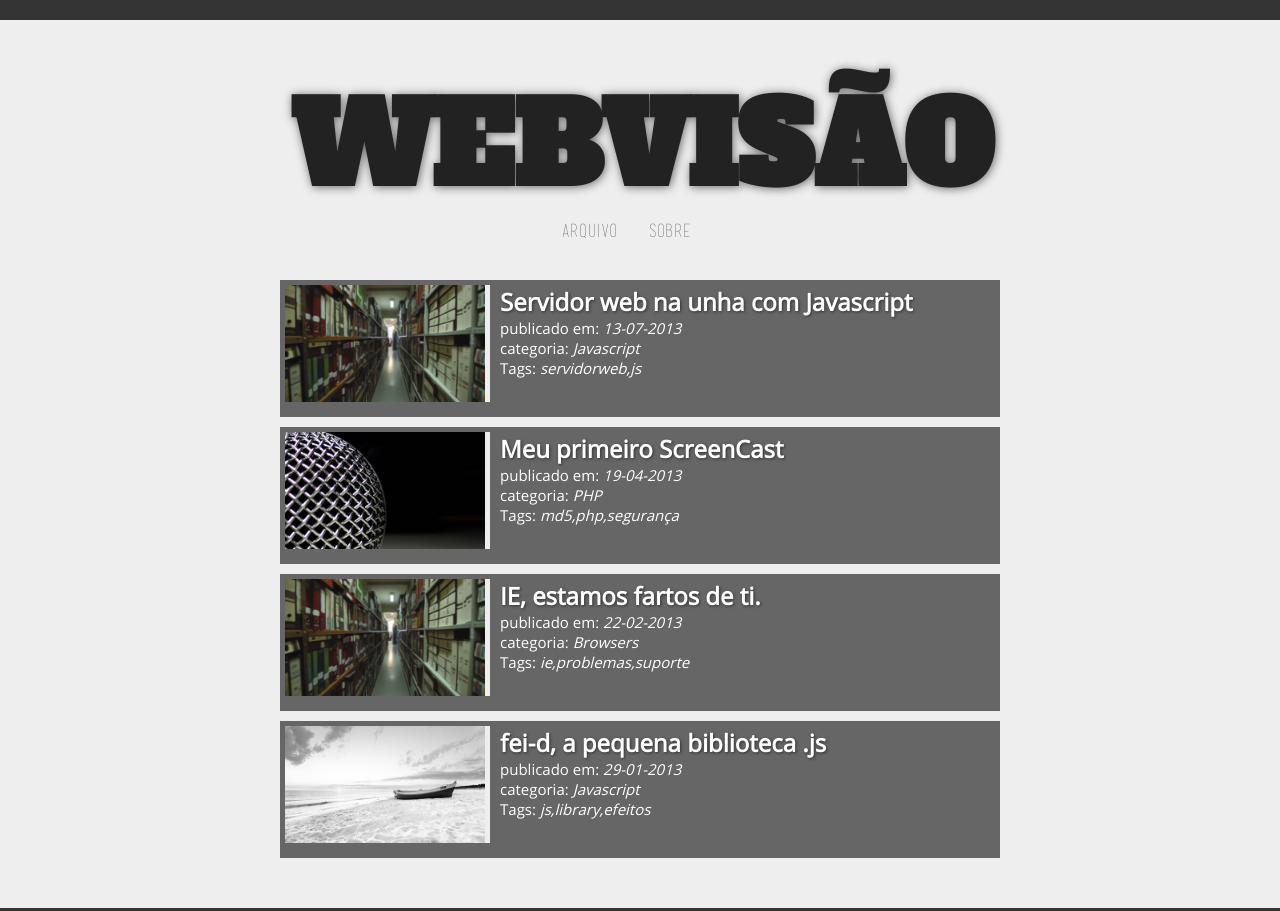
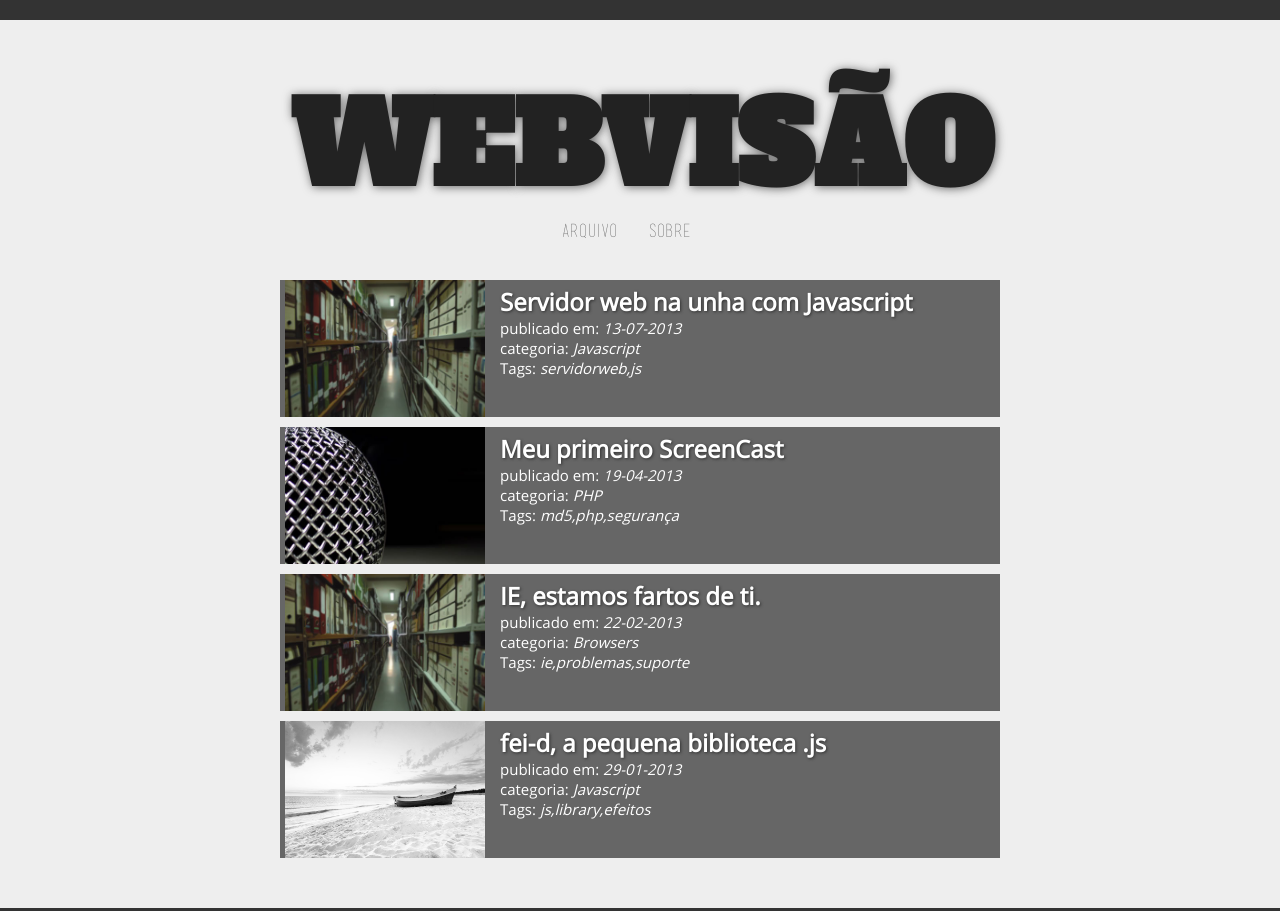
Before and after one commit to valdiney/blog, a Jekyll site: the page built from index.html, in a window 1280 px wide. Built offline with Jekyll 4.4.1, drawn with Linux system fonts in a browser that asks for light colours.

Commit message:
Thumbnails with full height

```diff
--- a/css/master.css
+++ b/css/master.css
@@ -167,14 +167,14 @@ h3{
 .left-img{
 	float:left;
 	width:200px;
-	height:90%;
-	margin:5px 0 0 5px;
+	height:100%;
+	margin:0 0 0 5px;
 }
 .left-img img{
 	width: 200px;
-	height: 117px;
-	border-right:5px solid #EEE;
-	/*border-radius:5px;*/
+	height: 100%;
+	/*border-right:5px solid #EEE;
+	border-radius:5px;*/
 }
 /*Video*/
 iframe{
```
